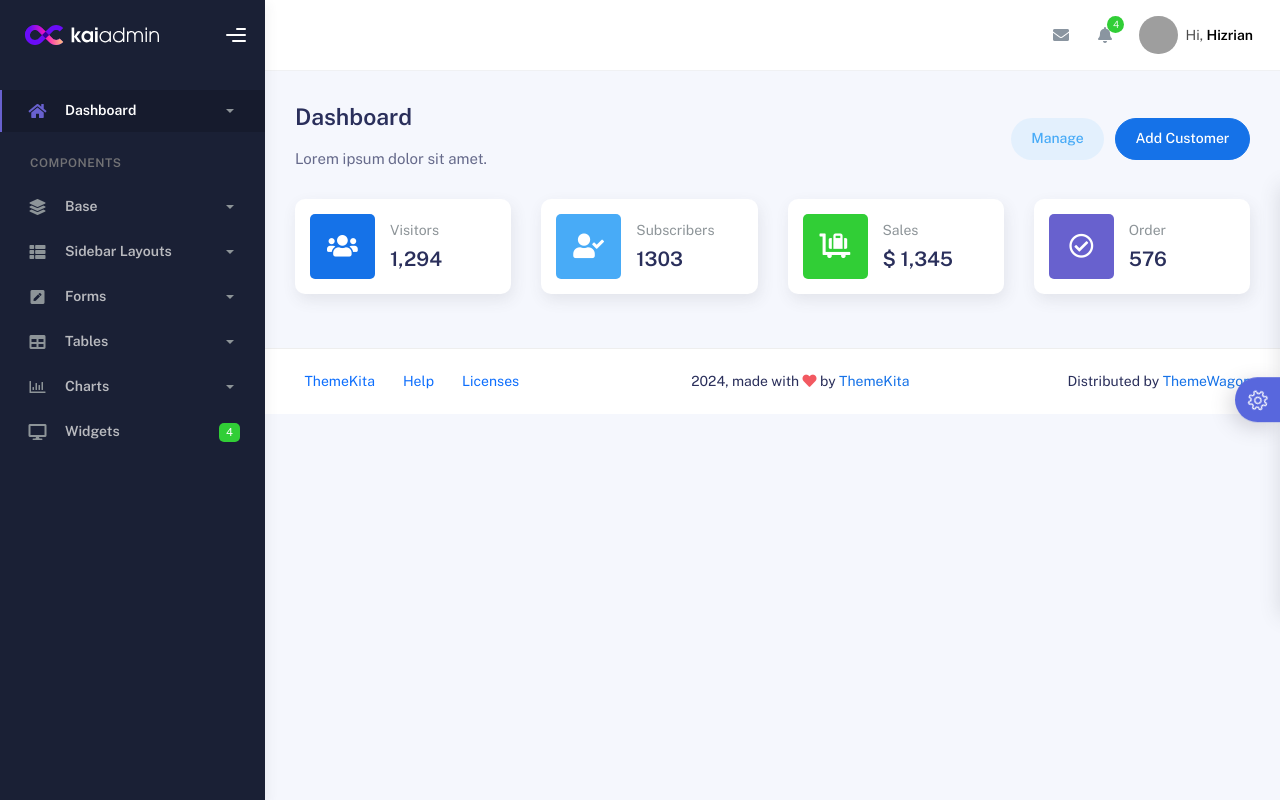
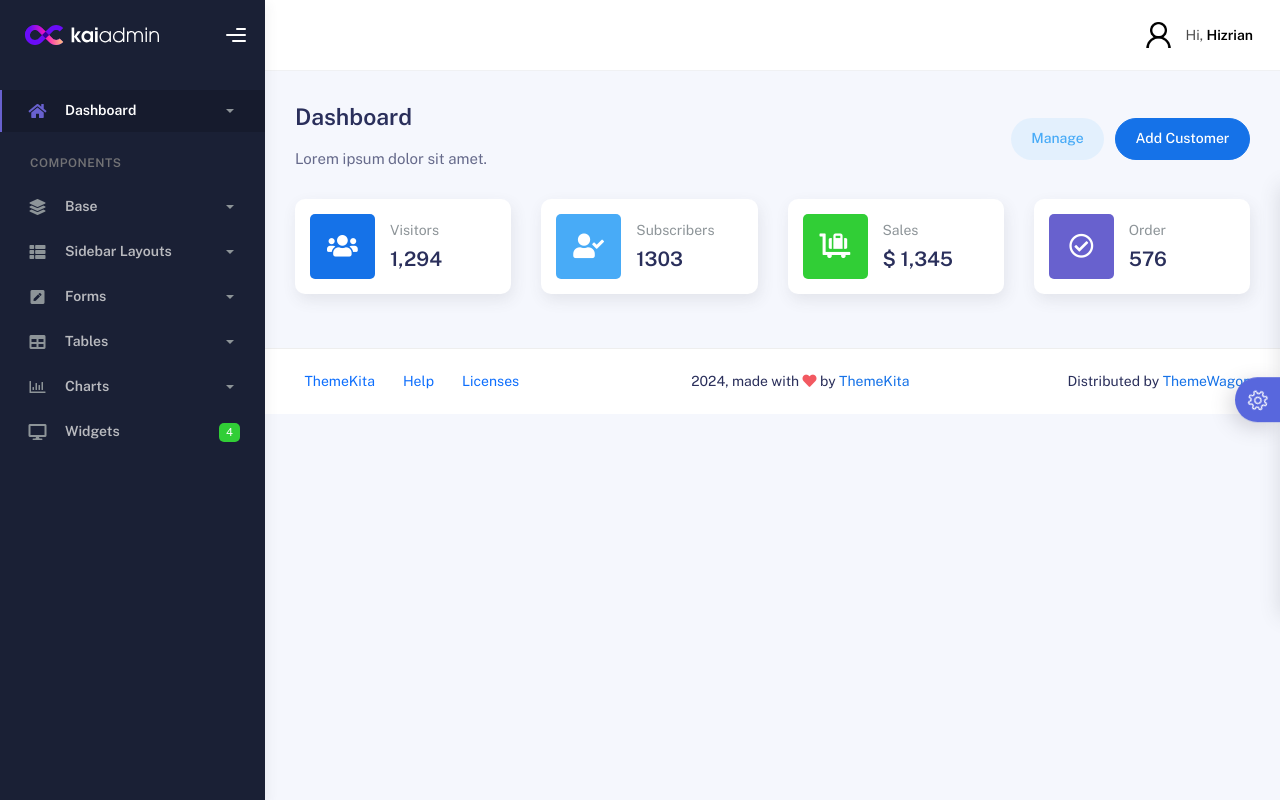
Before and after one commit to PADEK-IN/si_pepew_abadi, a PHP site: page /admin/dashboard in a window 1280 px wide. Run offline with PHP 8.4, Linux system fonts and the light colour scheme; grey boxes are pictures that could not be loaded.

Commit message:
fix: navbar

```diff
--- a/views/components/admin/navbar.php
+++ b/views/components/admin/navbar.php
@@ -16,76 +16,11 @@
 <nav class="navbar navbar-header navbar-header-transparent navbar-expand-lg border-bottom">
     <div class="container-fluid">
         <ul class="navbar-nav topbar-nav ms-md-auto align-items-center">
-            <!-- message -->
-            <li class="nav-item topbar-icon dropdown hidden-caret">
-                <a class="nav-link dropdown-toggle" href="#" id="messageDropdown" role="button" data-bs-toggle="dropdown" aria-haspopup="true" aria-expanded="false">
-                    <i class="fa fa-envelope"></i>
-                </a>
-                <ul class="dropdown-menu messages-notif-box animated fadeIn" aria-labelledby="messageDropdown">
-                <li>
-                    <div class="dropdown-title d-flex justify-content-between align-items-center">
-                    Messages <a href="#" class="small">Mark all as read</a>
-                    </div>
-                </li>
-                <li>
-                    <div class="message-notif-scroll scrollbar-outer">
-                        <div class="notif-center">
-                            <a href="#">
-                                <div class="notif-img">
-                                    <img src="../../assets/admin/img/jm_denis.jpg" alt="Img Profile"/>
-                                </div>
-                                <div class="notif-content">
-                                    <span class="subject">Jimmy Denis</span>
-                                    <span class="block"> How are you ? </span>
-                                    <span class="time">5 minutes ago</span>
-                                </div>
-                            </a>
-                        </div>
-                    </div>
-                </li>
-                <li>
-                    <a class="see-all" href="">See all messages<i class="fa fa-angle-right"></i>
-                    </a>
-                </li>
-                </ul>
-            </li>
-            <!-- notification -->
-            <li class="nav-item topbar-icon dropdown hidden-caret">
-                <a class="nav-link dropdown-toggle" href="#" id="notifDropdown" role="button" data-bs-toggle="dropdown" aria-haspopup="true" aria-expanded="false">
-                    <i class="fa fa-bell"></i>
-                    <span class="notification">4</span>
-                </a>
-                <ul class="dropdown-menu notif-box animated fadeIn" aria-labelledby="notifDropdown">
-                    <li>
-                        <div class="dropdown-title">
-                            You have 4 new notification
-                        </div>
-                    </li>
-                <li>
-                    <div class="notif-scroll scrollbar-outer">
-                    <div class="notif-center">
-                        <a href="#">
-                            <div class="notif-icon notif-primary">
-                                <i class="fa fa-user-plus"></i>
-                            </div>
-                            <div class="notif-content">
-                                <span class="block"> New user registered </span>
-                                <span class="time">5 minutes ago</span>
-                            </div>
-                        </a>
-                    </div>
-                    </div>
-                </li>
-                <li>
-                    <a class="see-all" href="javascript:void(0);">See all notifications<i class="fa fa-angle-right"></i></a>
-                </li>
-                </ul>
-            </li>
             <!-- profile -->
-            <li class="nav-item topbar-user dropdown hidden-caret">
-                <a class="dropdown-toggle profile-pic" data-bs-toggle="dropdown" href="#" aria-expanded="false">
+            <li class="nav-item topbar-user dropdown hidden-caret active">
+                <a class="dropdown-toggle profile-pic" data-bs-toggle="dropdown" href="#" aria-expanded="true">
                     <div class="avatar-sm">
-                        <img src="../../assets/admin/img/profile.jpg" alt="..." class="avatar-img rounded-circle"/>
+                        <img src="../../assets/admin/img/user.png" alt="..." class="avatar-img rounded-circle"/>
                     </div>
                     <span class="profile-username">
                         <span class="op-7">Hi,</span>
```
Also changed, not shown: public/assets/admin/img/user.png (added).
